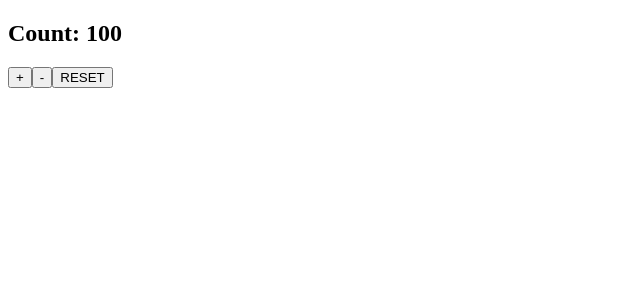
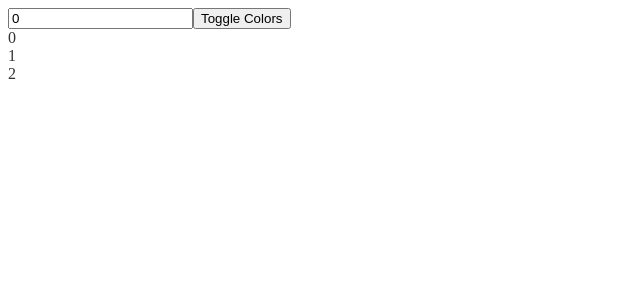
Before and after one commit to kawilliams8/hooks-refresher, a React app: page / in a window 1280 px wide. Shown: the top 300 px of the page, without its empty margins (0-640 px from the left). Built offline with nearby package versions, Linux system fonts and the light colour scheme; the HTML template or start-up script is replaced by a standard one.

Commit message:
Set up themed counter for useCallback

```diff
--- a/src/App.js
+++ b/src/App.js
@@ -5,14 +5,16 @@ import React from 'react';
 // import Multiplier from './Multiplier';
 // import MultiplierAsClass from './MultiplierAsClass';
 // import TodosWithReducer from './TodosWithReducer';
-import CounterWithReducer from './CounterWithReducer';
+// import CounterWithReducer from './CounterWithReducer';
+import ThemedCounter from './ThemedCounter';
 
 const App = () => {
     return (
         <>
-            {/* <TodosWithReducer /> */}
+            <ThemedCounter />
+            {/* <TodosWithReducer />
             <CounterWithReducer initialCount={100}/>
-            {/* <DarkThemeContext />
+            <DarkThemeContext />
             <NameRefs />
             <ThemeWithMemo />
             <Multiplier />
--- /dev/null
+++ b/src/List.js
@@ -0,0 +1,16 @@
+import React, { useEffect, useState } from 'react';
+
+const List = ({ getNums }) => {
+    const [nums, setNums] = useState([]);
+
+    useEffect(() => {
+        setNums(getNums());
+        console.log('Nums updated!');
+    }, [getNums]);
+
+    return (
+        nums.map(num => <div key={num}>{num}</div>)
+    );
+};
+
+export default List;
--- /dev/null
+++ b/src/ThemedCounter.js
@@ -0,0 +1,28 @@
+import React, { useState } from 'react';
+import List from './List';
+
+const ThemedCounter = () => {
+    const [num, setNum] = useState(0);
+    const [dark, setDark] = useState(false);
+    const getNums = () => {
+        //Mimics fetching data from an api
+        return [num, num + 1, num + 2];
+    };
+    const theme = {
+        backgroundColor: dark ? '#333' : '#FFF',
+        color: dark ? '#FFF' : '#333'
+    };
+    return (
+        <div style={theme}>
+            <input
+                type="number"
+                value={num}
+                onChange={e => setNum(parseInt(e.target.value, 10))}
+            />
+            <button onClick={() => setDark(prevDark => !prevDark)}>Toggle Colors</button>
+            <List getNums={getNums}/>
+        </div>
+    );
+};
+
+export default ThemedCounter;
```
